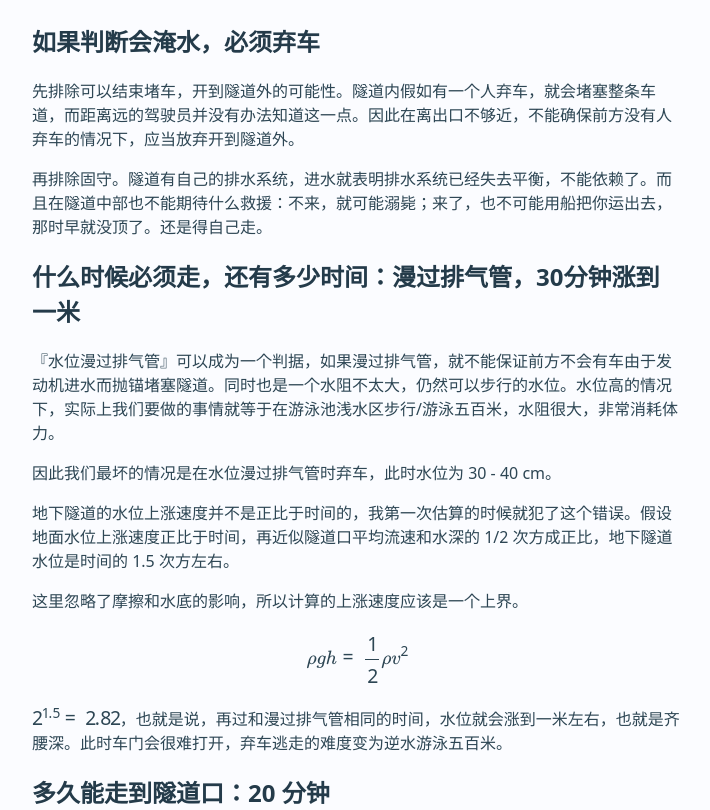
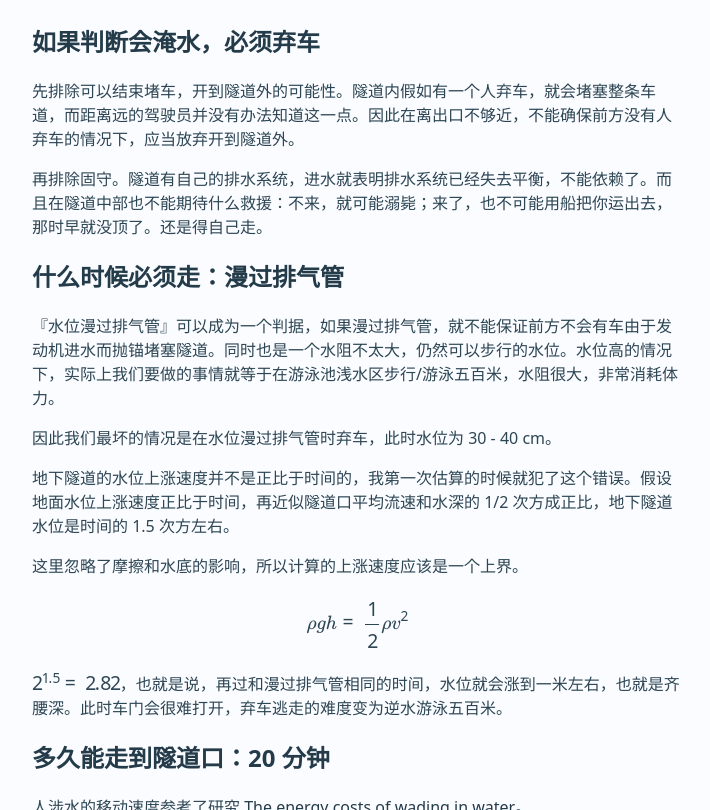
Before and after one commit to ofey404/ofey404.github.io, a Jekyll site: the page built from _posts/2021-07-23-If-Trapped-in-Flooded-Tunnel.zh.markdown, in a window 1280 px wide and 900 px high, scrolled down 642 px, cut to the strip 0-810 px from the top of the window. Shown: the whole strip, without its empty margins (283-993 px from the left). Built offline with Jekyll 4.4.1, drawn with Linux system fonts in a browser that asks for light colours; formulas are drawn with MathJax 3.

Commit message:
fix: some words

```diff
--- a/_posts/2021-07-23-If-Trapped-in-Flooded-Tunnel.zh.markdown
+++ b/_posts/2021-07-23-If-Trapped-in-Flooded-Tunnel.zh.markdown
@@ -40,7 +40,7 @@ lang-ref: 2021-07-23-If-Trapped-in-Flooded-Tunnel
 
 
 
-## 什么时候必须走，还有多少时间：漫过排气管，30分钟涨到一米
+## 什么时候必须走：漫过排气管
 
 『水位漫过排气管』可以成为一个判据，如果漫过排气管，就不能保证前方不会有车由于发动机进水而抛锚堵塞隧道。同时也是一个水阻不太大，仍然可以步行的水位。水位高的情况下，实际上我们要做的事情就等于在游泳池浅水区步行/游泳五百米，水阻很大，非常消耗体力。
 
```
